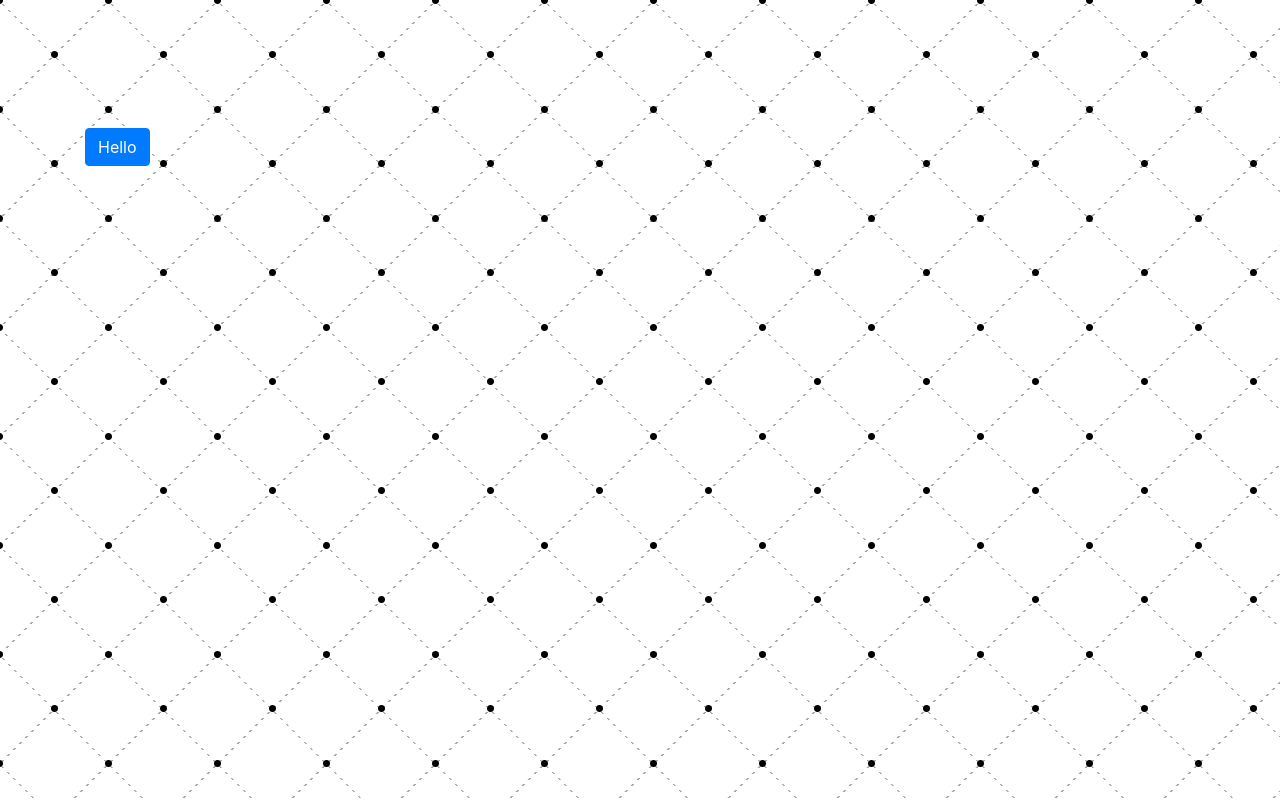
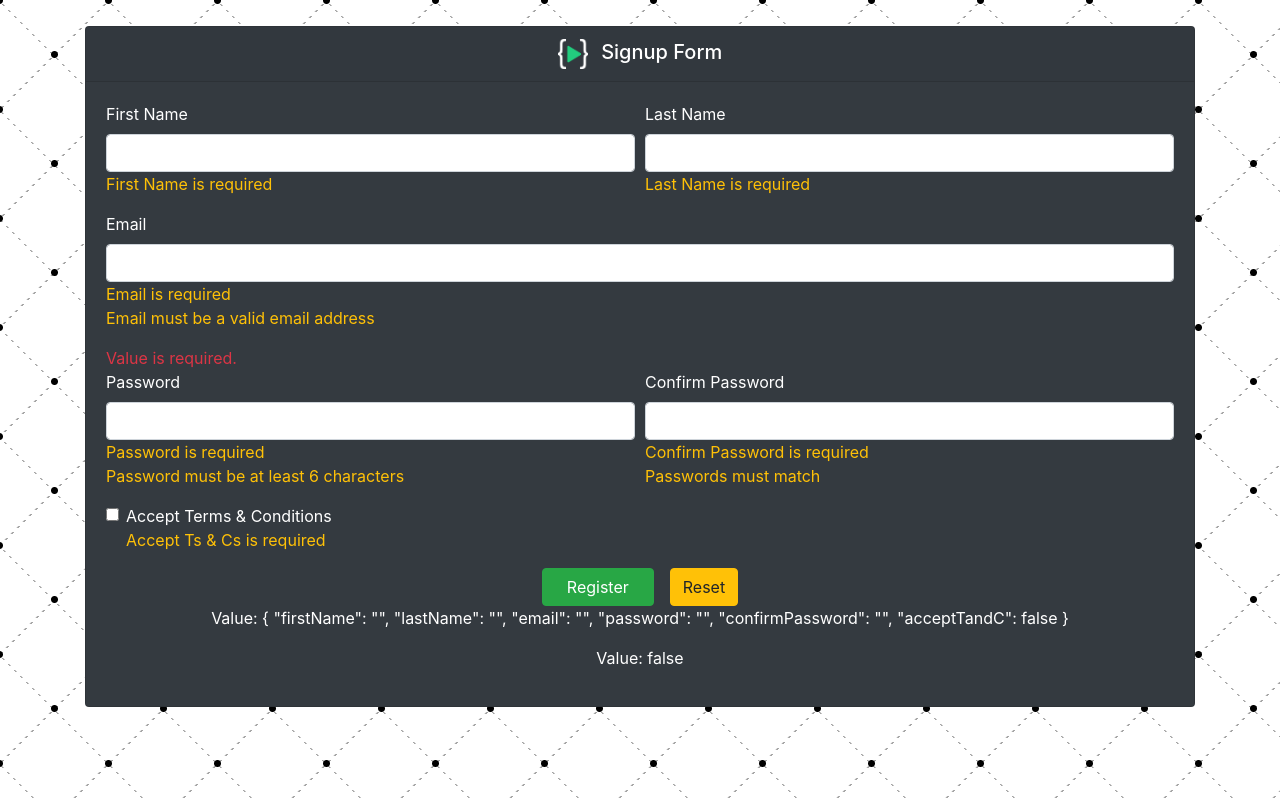
Before and after one commit to sankeshreddy/Angular, an Angular app in the folder signup-reactive/: page / in a window 1280 px wide. Built offline with nearby package versions, Linux system fonts and the light colour scheme.

Commit message:
Reactive Forms template for SignUp page

```diff
--- a/signup-reactive/src/app/app.component.html
+++ b/signup-reactive/src/app/app.component.html
@@ -1,3 +1,104 @@
-<div class="container">
-  <button class="btn btn-primary">Hello</button>
+<div class="container mt-5" style="margin-top: 2% !important">
+  <div class="card bg-dark text-white">
+    <h5 class="card-header text-center">
+      <img src="../assets/lco.png" alt="" width="30" height="30" class="mr-2" />
+      Signup Form
+    </h5>
+    <div class="card-body">
+      <form [formGroup]="registerForm" (ngSubmit)="onSubmit()">
+        <div class="form-row">
+          <div class="form-group col-6">
+            <label>First Name</label>
+            <input
+              type="text"
+              class="form-control"
+              formControlName="firstName"
+              [ngClass]="{ 'is-invalid': submitted && h.firstName.errors }"
+            />
+            <div class="text-warning">
+              <div>First Name is required</div>
+            </div>
+          </div>
+          <div class="form-group col-6">
+            <label>Last Name</label>
+            <input
+              type="text"
+              class="form-control"
+              formControlName="lastName"
+              [ngClass]="{ 'is-invalid': submitted && h.lastName.errors }"
+            />
+            <div class="text-warning">
+              <div>Last Name is required</div>
+            </div>
+          </div>
+        </div>
+        <div class="form-group">
+          <label>Email</label>
+          <input
+            type="text"
+            class="form-control"
+            formControlName="email"
+            [ngClass]="{ 'is-invalid': submitted && h.email.errors }"
+          />
+          <div class="text-warning">
+            <div>Email is required</div>
+            <div>Email must be a valid email address</div>
+          </div>
+        </div>
+
+        <ng-container>
+          <div class="text-danger">Value is required.</div>
+        </ng-container>
+        <div class="form-row">
+          <div class="form-group col">
+            <label>Password</label>
+            <input
+              type="password"
+              class="form-control"
+              formControlName="password"
+              [ngClass]="{ 'is-invalid': submitted && h.password.errors }"
+            />
+            <div class="text-warning">
+              <div>Password is required</div>
+              <div>Password must be at least 6 characters</div>
+            </div>
+          </div>
+          <div class="form-group col">
+            <label>Confirm Password</label>
+            <input type="password" class="form-control"
+            formControlName="confirmPassword"
+              [ngClass]="{ 'is-invalid': submitted && h.confirmPassword.errors }"
+            />
+            <div class="text-warning">
+              <div>Confirm Password is required</div>
+              <div>Passwords must match</div>
+            </div>
+          </div>
+        </div>
+        <div class="form-group form-check">
+          <input
+            type="checkbox"
+            id="acceptTerms"
+            class="form-check-input"
+            formControlName="acceptTandC"
+            [ngClass]="{
+              'is-invalid': submitted && h.acceptTandC.errors
+            }"
+          />
+          <label for="acceptTerms" class="form-check-label"
+            >Accept Terms & Conditions</label
+          >
+          <div class="text-warning">Accept Ts & Cs is required</div>
+        </div>
+        <div class="text-center">
+          <button class="btn btn-success px-4 mr-3">Register</button>
+          <button (click)="onReset()" class="btn btn-warning" type="reset">
+            Reset
+          </button>
+          <p class="text white">Value: {{ registerForm.value | json }}</p>
+          <p class="text white">Value: {{ registerForm.valid | json }}</p>
+        </div>
+      </form>
+    </div>
+  </div>
 </div>
```
